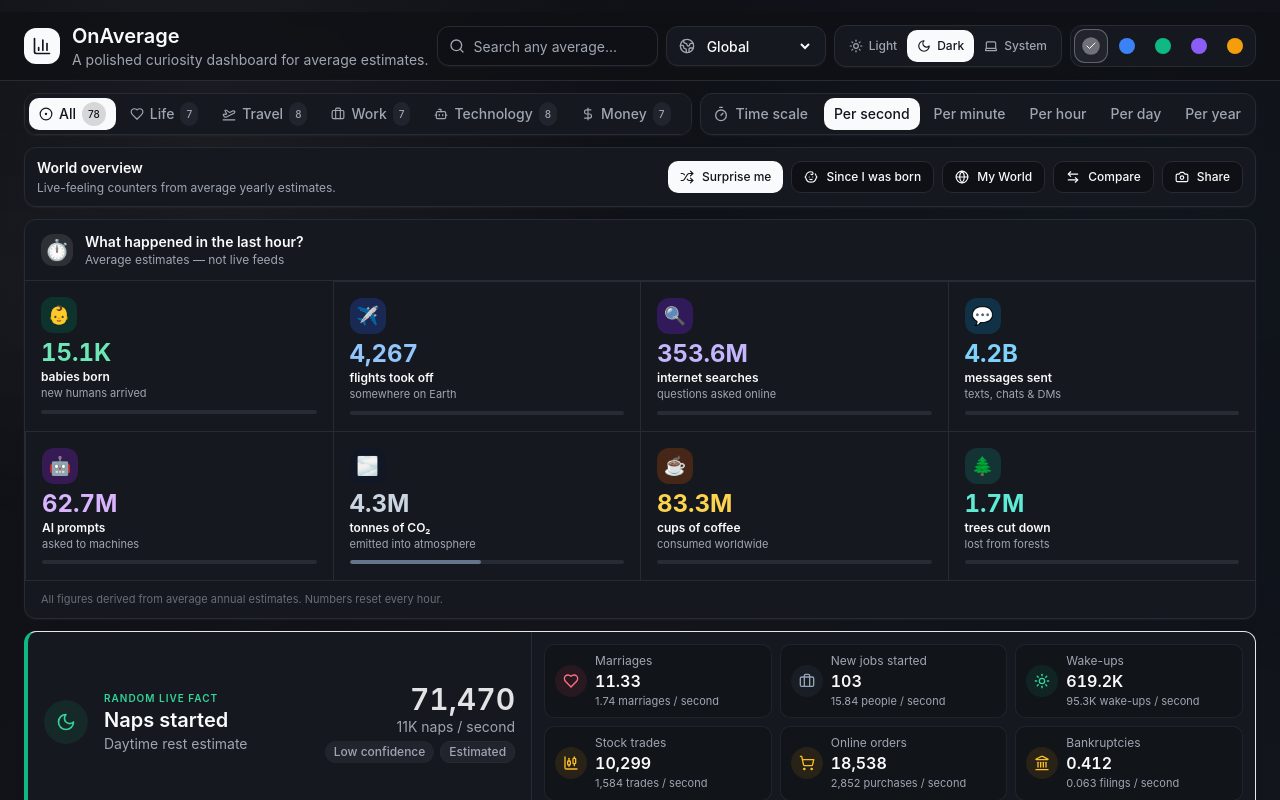
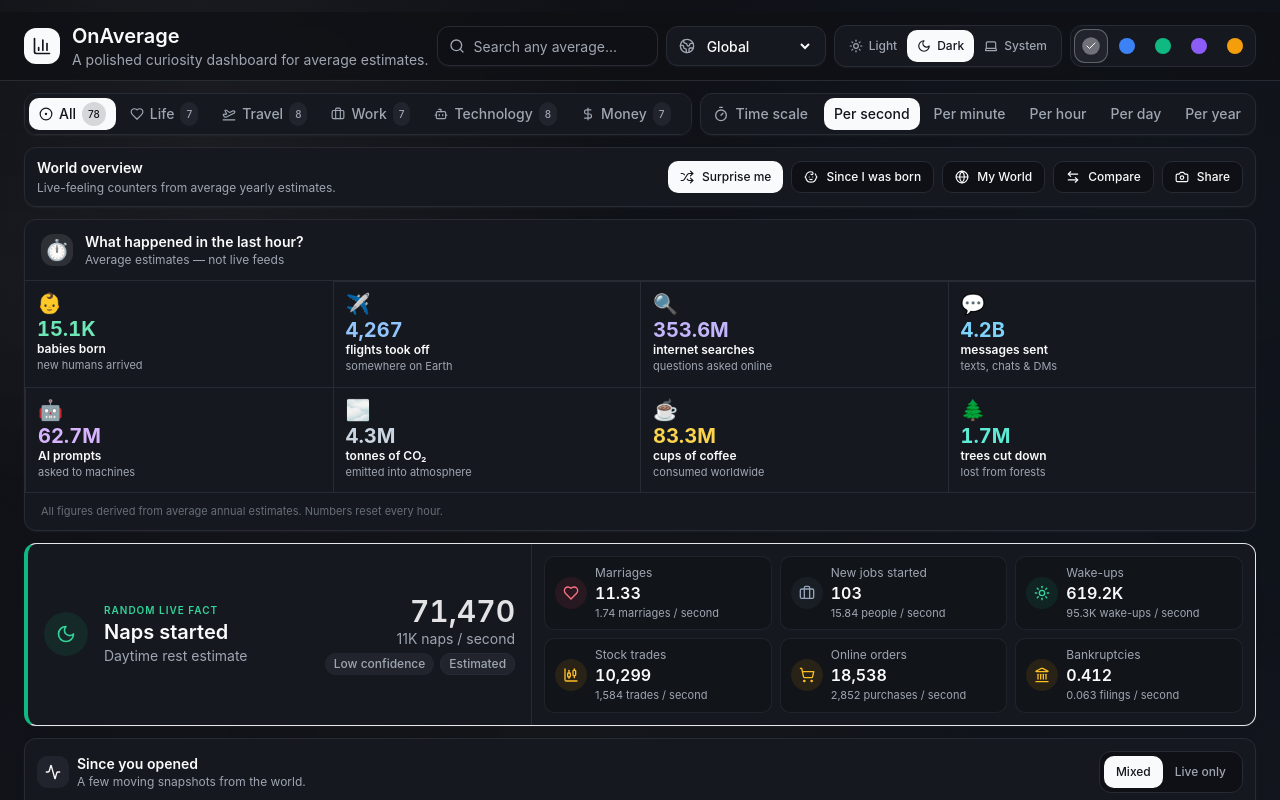
Before and after one commit to Bbqnam/OnAverage, a React (Vite) app: page / in a window 1280 px wide. Shown: the top 800 px of the page. Built offline with nearby package versions, Linux system fonts and the light colour scheme.

Commit message:
fix: compact cell padding, remove progress bar

```diff
--- a/src/components/LastHourNarrative.tsx
+++ b/src/components/LastHourNarrative.tsx
@@ -170,35 +170,18 @@ export function LastHourNarrative({ statistics }: LastHourNarrativeProps) {
           return (
             <div
               key={card.id}
-              className={`flex flex-col gap-2 p-4 transition-colors hover:bg-accent/30 ${
-                // Remove top border from first row, left border from first col
-                i < 4 ? "" : ""
-              }`}
+              className="flex flex-col gap-1.5 p-3 transition-colors hover:bg-accent/30"
             >
-              {/* Icon circle + emoji */}
-              <div className="flex items-center gap-2">
-                <div
-                  className={`flex h-9 w-9 items-center justify-center rounded-xl text-lg ${card.iconBg}`}
-                >
-                  {card.emoji}
-                </div>
-              </div>
+              {/* Emoji */}
+              <span className="text-xl leading-none">{card.emoji}</span>
 
-              {/* Big number */}
+              {/* Number + labels */}
               <div>
-                <p className={`text-2xl font-bold tabular-nums leading-none ${card.numberColor}`}>
+                <p className={`text-xl font-bold tabular-nums leading-none ${card.numberColor}`}>
                   {formatted}
                 </p>
-                <p className="mt-1 text-xs font-semibold text-foreground">{card.label}</p>
+                <p className="mt-0.5 text-xs font-semibold text-foreground">{card.label}</p>
                 <p className="text-[11px] text-muted-foreground">{card.sublabel}</p>
-              </div>
-
-              {/* Visual bar — proportional fill just for decoration */}
-              <div className="h-1 w-full overflow-hidden rounded-full bg-border">
-                <div
-                  className={`h-full rounded-full ${card.iconColor.replace("text-", "bg-")}`}
-                  style={{ width: `${Math.min(100, 30 + (i % 4) * 18)}%` }}
-                />
               </div>
             </div>
           );
```
